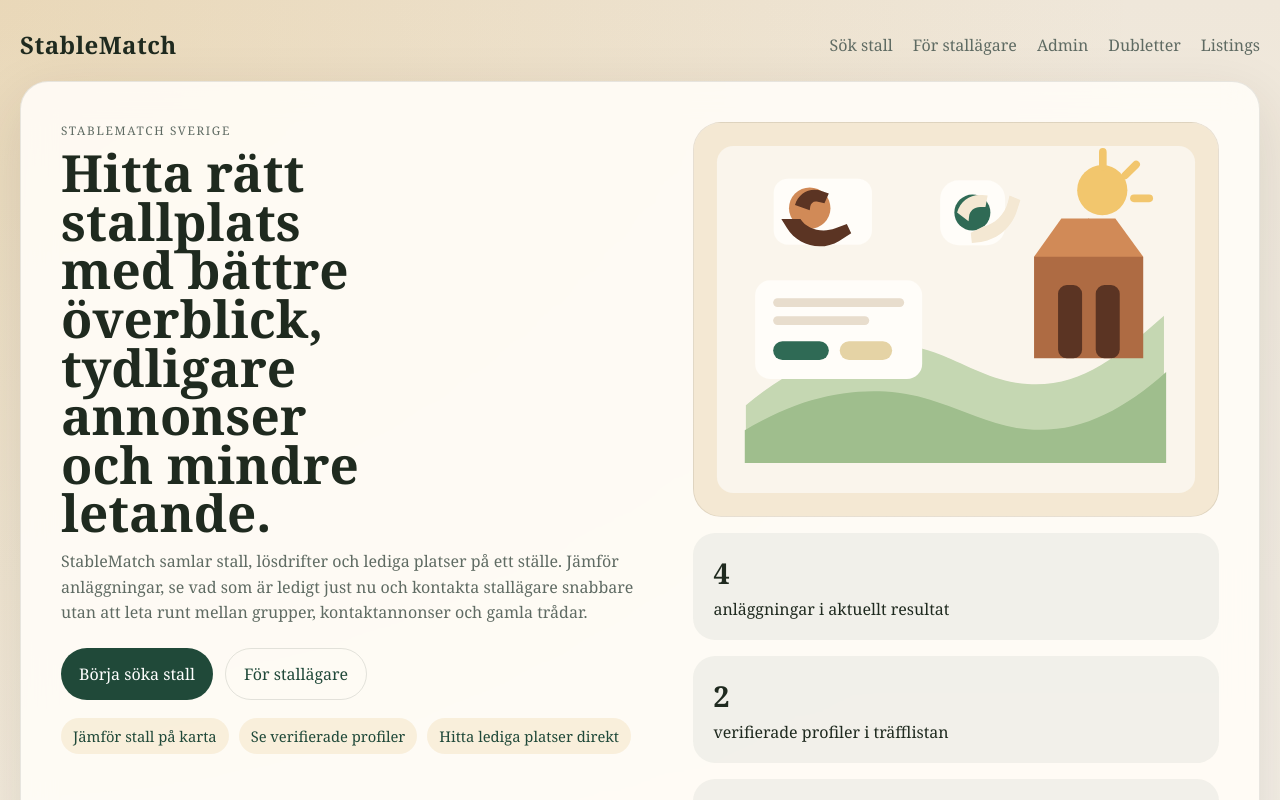
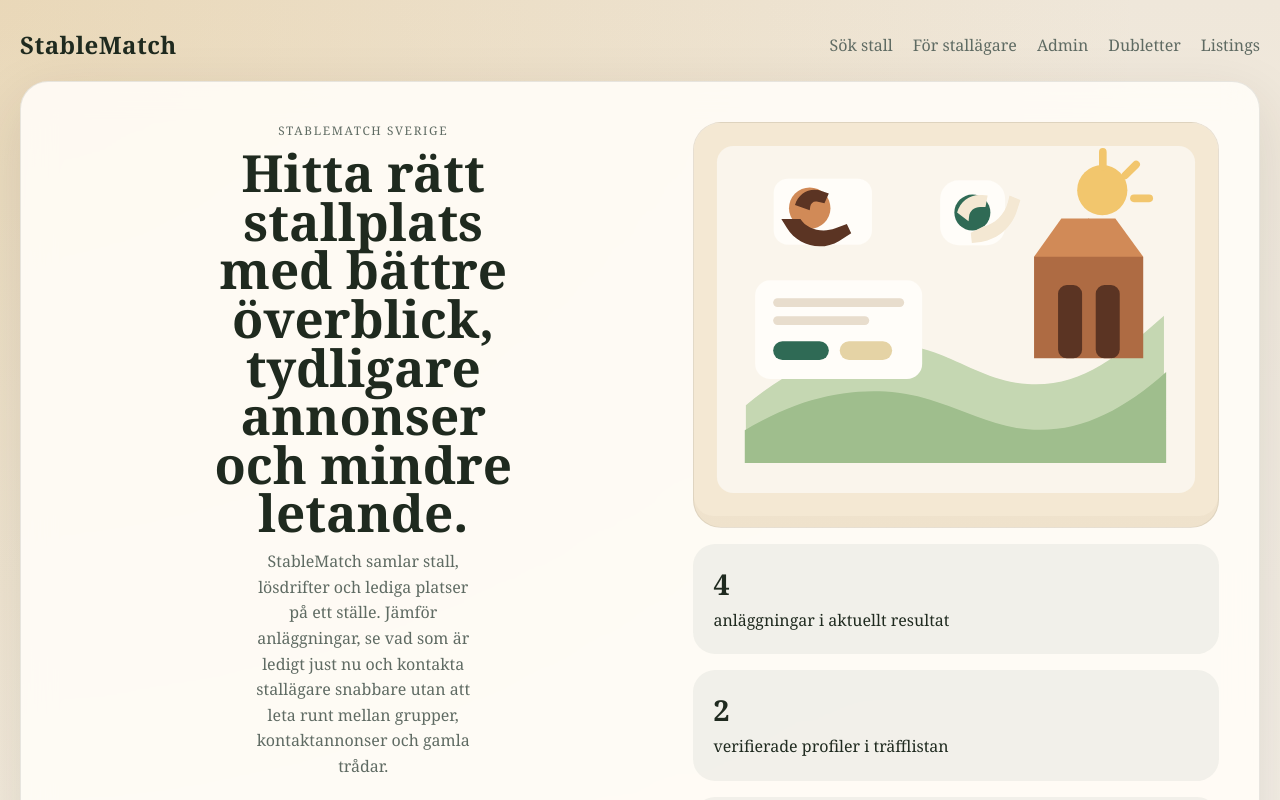
Before and after one commit to sverkercaron-sys/stablematch, a Next.js app: page / in a window 1280 px wide. Shown: the top 800 px of the page. Built offline with nearby package versions, Linux system fonts and the light colour scheme; no server answers.

Commit message:
Center homepage hero copy

```diff
--- a/src/app/globals.css
+++ b/src/app/globals.css
@@ -104,7 +104,7 @@
   margin: 10px 0 12px;
   font-size: clamp(2rem, 4vw, 4.2rem);
   line-height: 0.95;
-  max-width: 12ch;
+  max-width: 11ch;
 }
 
 .heroContent p,
@@ -123,6 +123,7 @@
   flex-wrap: wrap;
   gap: 12px;
   margin-top: 22px;
+  justify-content: center;
 }
 
 .heroHighlights {
@@ -130,6 +131,7 @@
   flex-wrap: wrap;
   gap: 10px;
   margin-top: 18px;
+  justify-content: center;
 }
 
 .heroHighlights span {
@@ -143,6 +145,17 @@
 .heroVisual {
   display: grid;
   gap: 16px;
+}
+
+.heroContent {
+  display: grid;
+  justify-items: center;
+  text-align: center;
+  align-content: center;
+}
+
+.heroContent p {
+  max-width: 26ch;
 }
 
 .heroImageFrame {
```
